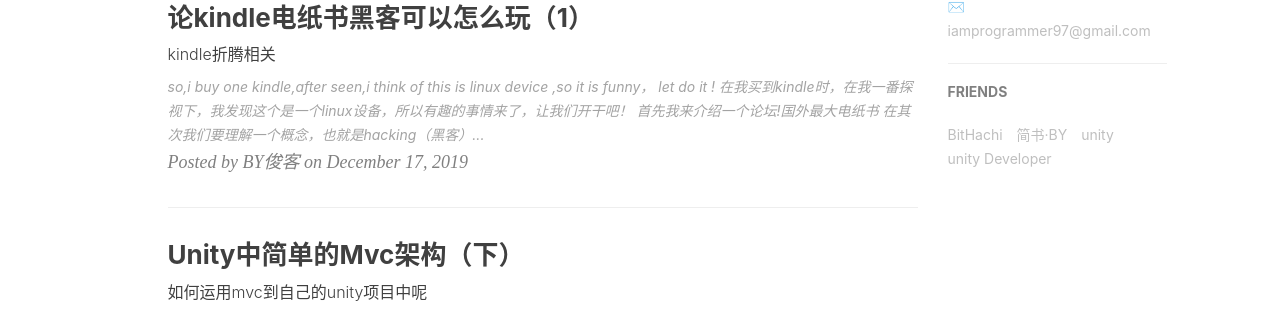
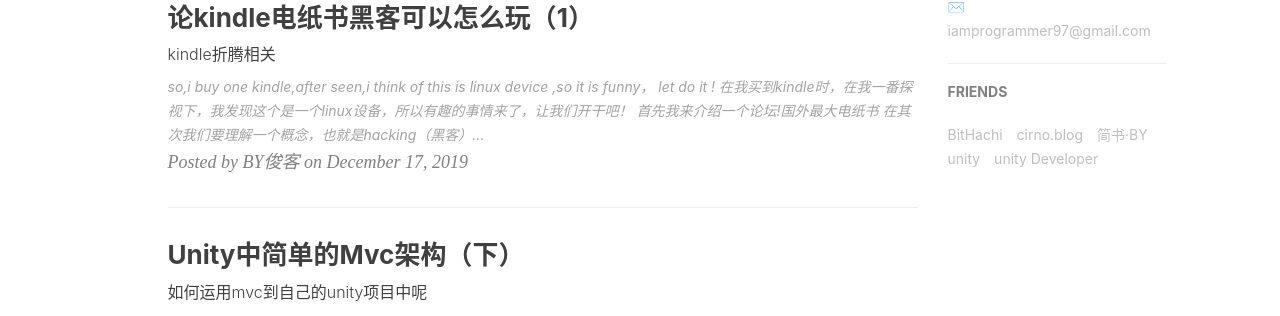
Before and after one commit to Drinkwang/jekyll2, a Jekyll site: the page built from index.html, in a window 1280 px wide. Shown: the part 990-1306 px from the top of the page. Built offline with Jekyll 4.4.1, drawn with Linux system fonts in a browser that asks for light colours; nearby versions of some CDN libraries; the list of posts is cut into pages by our own code; comment, search, counter and statistics services are not loaded.

Commit message:
frendlink update

```diff
--- a/_config.yml
+++ b/_config.yml
@@ -80,7 +80,12 @@ friends: [
     {
         title: "BitHachi",
         href: "http://www.bithachi.cn"
-    },{
+    },
+    {
+        title: "cirno.blog",
+        href: "http://cirno.blog/"
+    },
+    {
         title: "简书·BY",
         href: "https://www.jianshu.com/u/83f7cad592de"
     },{
```
Also changed, not shown: _posts/2020-08-14-假仙督道.md (+0 -6 lines).
